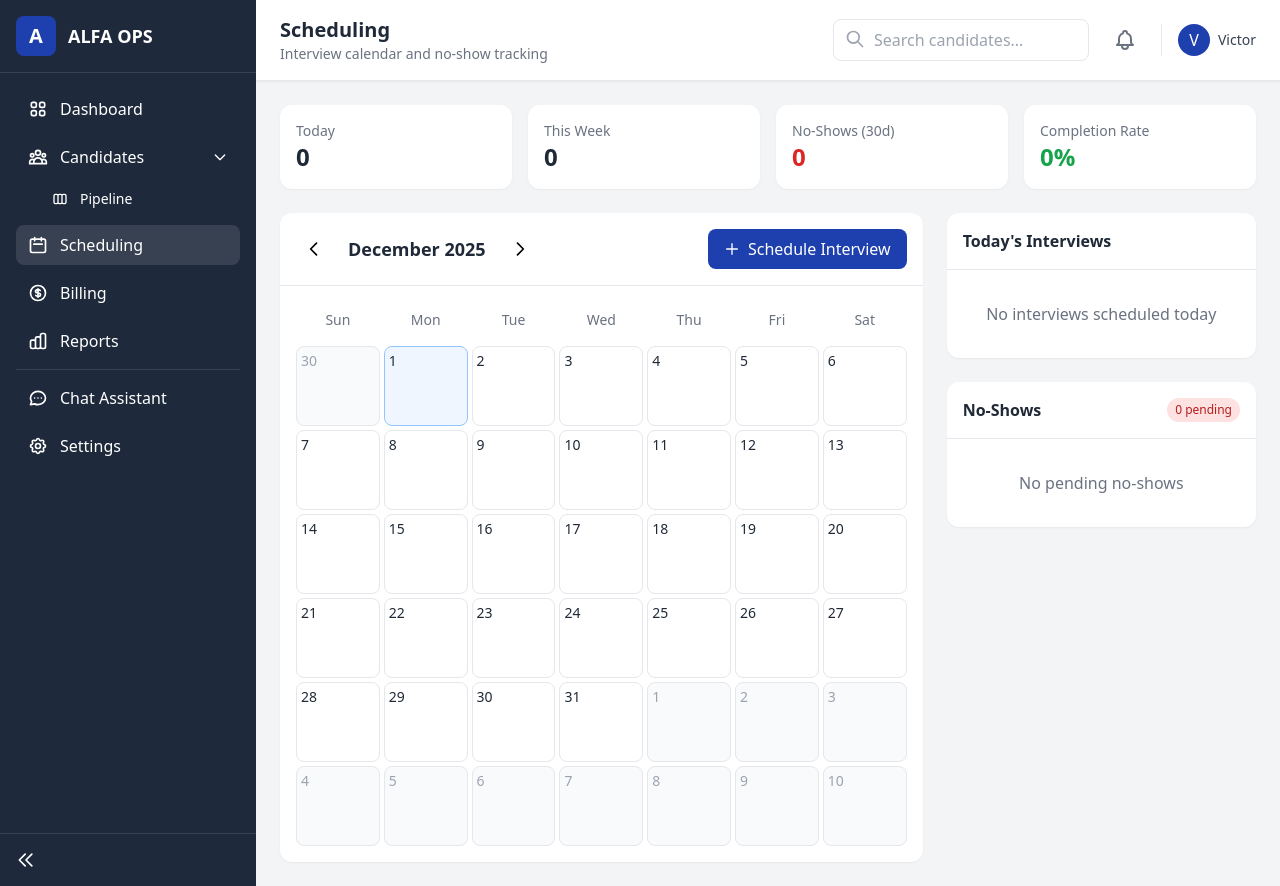
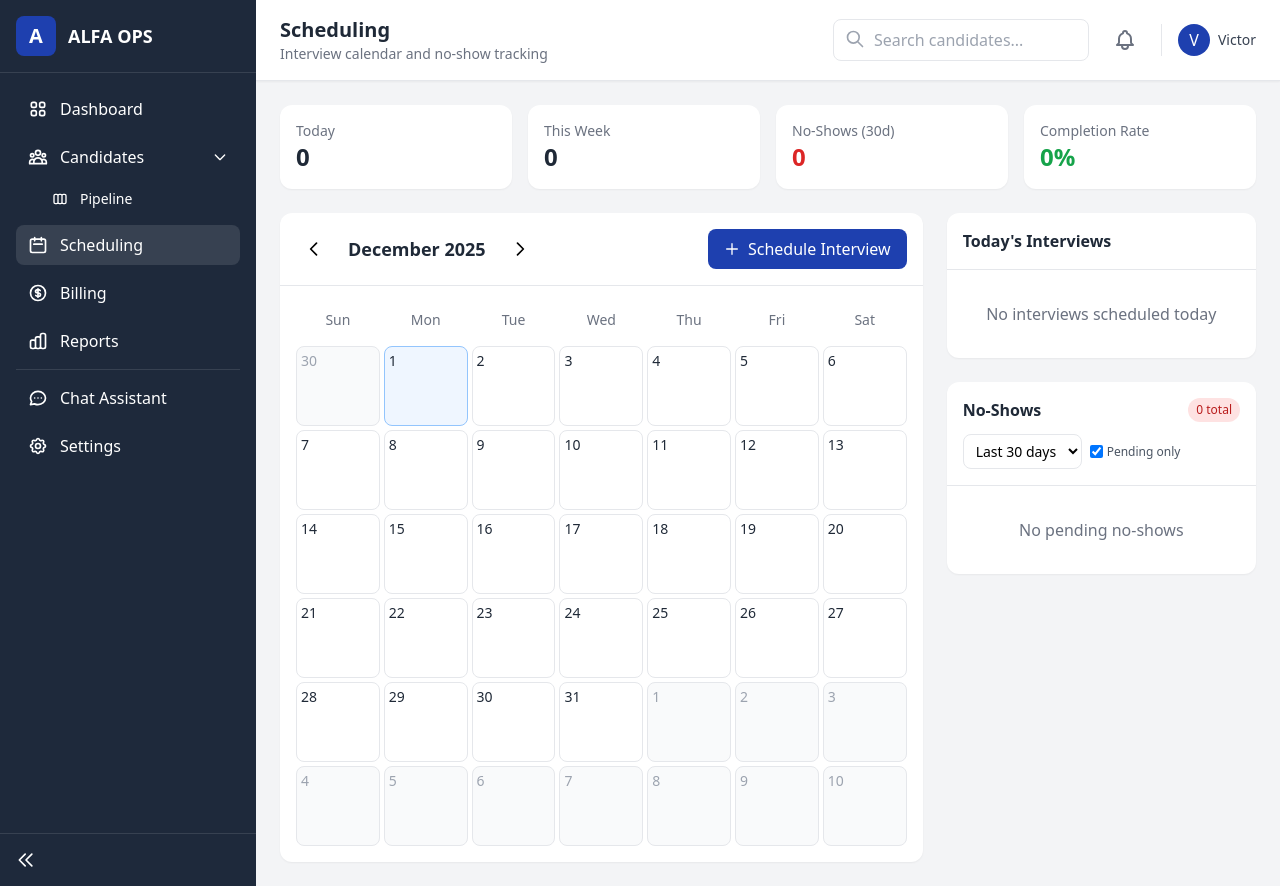
Before and after one commit to vmsantos44/alfa-platform, a FastAPI app: page /scheduling in a window 1280 px wide. Run offline with FastAPI, Linux system fonts and the light colour scheme; data that the repository does not hold is empty; some libraries are stand-ins or nearby versions.

Commit message:
Add filtering and pagination to No-Shows section
- Add days filter (7, 30, 90 days or all time) to /no-shows endpoint
- Add limit/offset pagination parameters
- Create /no-shows/count endpoint for total count
- Add filter dropdown and "Pending only" checkbox to UI
- Add scrollable container (400px max) to prevent infinite scroll
- Add "Load More" button with remaining count
- Default: Last 30 days, pending only, 20 items per page

🤖 Generated with [Claude Code](https://claude.com/claude-code)

Co-Authored-By: Claude <noreply@anthropic.com>

```diff
--- a/app/routes/interviews.py
+++ b/app/routes/interviews.py
@@ -103,18 +103,45 @@ async def get_upcoming_interviews(
 @router.get("/no-shows", response_model=List[InterviewResponse])
 async def get_no_shows(
     pending_followup: bool = Query(True, description="Only show those needing follow-up"),
+    days: Optional[int] = Query(None, description="Filter to last N days (7, 30, 90, or None for all)"),
+    limit: int = Query(50, le=200, description="Max results to return"),
+    offset: int = Query(0, ge=0, description="Offset for pagination"),
     db: AsyncSession = Depends(get_db)
 ):
-    """Get all no-show interviews"""
+    """Get no-show interviews with optional date filtering and pagination"""
     query = select(Interview).where(Interview.is_no_show == True)
 
     if pending_followup:
         query = query.where(Interview.no_show_followup_sent == False)
 
-    query = query.order_by(Interview.scheduled_date.desc())
+    if days is not None:
+        cutoff_date = datetime.utcnow() - timedelta(days=days)
+        query = query.where(Interview.scheduled_date >= cutoff_date)
+
+    query = query.order_by(Interview.scheduled_date.desc()).offset(offset).limit(limit)
 
     result = await db.execute(query)
     return [InterviewResponse.model_validate(i) for i in result.scalars().all()]
+
+
+@router.get("/no-shows/count")
+async def get_no_shows_count(
+    pending_followup: bool = Query(True, description="Only count those needing follow-up"),
+    days: Optional[int] = Query(None, description="Filter to last N days"),
+    db: AsyncSession = Depends(get_db)
+):
+    """Get count of no-show interviews for pagination"""
+    query = select(func.count(Interview.id)).where(Interview.is_no_show == True)
+
+    if pending_followup:
+        query = query.where(Interview.no_show_followup_sent == False)
+
+    if days is not None:
+        cutoff_date = datetime.utcnow() - timedelta(days=days)
+        query = query.where(Interview.scheduled_date >= cutoff_date)
+
+    result = await db.execute(query)
+    return {"count": result.scalar() or 0}
 
 
 @router.get("/{interview_id}", response_model=InterviewResponse)
--- a/templates/scheduling.html
+++ b/templates/scheduling.html
@@ -156,20 +156,46 @@
 
             <!-- No-Shows Needing Follow-up -->
             <div class="bg-white rounded-xl shadow-sm">
-                <div class="p-4 border-b flex items-center justify-between">
-                    <h3 class="font-semibold text-gray-800">No-Shows</h3>
-                    <span class="text-xs bg-red-100 text-red-700 px-2 py-1 rounded-full" x-text="noShows.length + ' pending'"></span>
+                <div class="p-4 border-b">
+                    <div class="flex items-center justify-between mb-3">
+                        <h3 class="font-semibold text-gray-800">No-Shows</h3>
+                        <span class="text-xs bg-red-100 text-red-700 px-2 py-1 rounded-full" x-text="noShowsTotal + ' total'"></span>
+                    </div>
+                    <!-- Filter Dropdown -->
+                    <div class="flex items-center gap-2">
+                        <select
+                            x-model="noShowFilter"
+                            @change="fetchNoShows()"
+                            class="text-sm px-2 py-1.5 border rounded-lg bg-white focus:outline-none focus:ring-2 focus:ring-alfa-blue"
+                        >
+                            <option value="7">Last 7 days</option>
+                            <option value="30">Last 30 days</option>
+                            <option value="90">Last 90 days</option>
+                            <option value="">All time</option>
+                        </select>
+                        <label class="flex items-center gap-1 text-xs text-gray-600">
+                            <input type="checkbox" x-model="noShowPendingOnly" @change="fetchNoShows()" class="rounded">
+                            Pending only
+                        </label>
+                    </div>
                 </div>
                 <div class="p-4">
-                    <div x-show="noShows.length === 0" class="text-center py-4 text-gray-500">
+                    <div x-show="noShowsLoading" class="text-center py-4 text-gray-500">
+                        <svg class="animate-spin h-5 w-5 mx-auto text-gray-400" xmlns="http://www.w3.org/2000/svg" fill="none" viewBox="0 0 24 24">
+                            <circle class="opacity-25" cx="12" cy="12" r="10" stroke="currentColor" stroke-width="4"></circle>
+                            <path class="opacity-75" fill="currentColor" d="M4 12a8 8 0 018-8V0C5.373 0 0 5.373 0 12h4zm2 5.291A7.962 7.962 0 014 12H0c0 3.042 1.135 5.824 3 7.938l3-2.647z"></path>
+                        </svg>
+                    </div>
+                    <div x-show="!noShowsLoading && noShows.length === 0" class="text-center py-4 text-gray-500">
                         No pending no-shows
                     </div>
-                    <div class="space-y-3">
+                    <!-- Scrollable container with max height -->
+                    <div x-show="!noShowsLoading && noShows.length > 0" class="space-y-3 max-h-[400px] overflow-y-auto pr-1">
                         <template x-for="interview in noShows" :key="interview.id">
                             <div class="p-3 bg-red-50 rounded-lg">
                                 <div class="flex items-center justify-between mb-2">
-                                    <p class="font-medium text-gray-800" x-text="interview.candidate_name"></p>
-                                    <span class="text-xs text-red-600" x-text="'#' + interview.no_show_count + ' no-show'"></span>
+                                    <p class="font-medium text-gray-800 truncate" x-text="interview.candidate_name"></p>
+                                    <span class="text-xs text-red-600 whitespace-nowrap ml-2" x-text="'#' + interview.no_show_count + ' no-show'"></span>
                                 </div>
                                 <p class="text-xs text-gray-500 mb-2" x-text="formatDate(interview.scheduled_date)"></p>
                                 <div class="flex gap-2">
@@ -188,6 +214,17 @@
                                 </div>
                             </div>
                         </template>
+                    </div>
+                    <!-- Load More button -->
+                    <div x-show="!noShowsLoading && noShows.length < noShowsTotal" class="mt-3 text-center">
+                        <button
+                            @click="loadMoreNoShows()"
+                            class="text-sm px-4 py-2 text-alfa-blue hover:bg-blue-50 rounded-lg"
+                            :disabled="noShowsLoadingMore"
+                        >
+                            <span x-show="!noShowsLoadingMore">Load More (<span x-text="noShowsTotal - noShows.length"></span> remaining)</span>
+                            <span x-show="noShowsLoadingMore">Loading...</span>
+                        </button>
                     </div>
                 </div>
             </div>
@@ -376,6 +413,12 @@ function schedulingApp() {
         calendarData: {},
         todayInterviews: [],
         noShows: [],
+        noShowsTotal: 0,
+        noShowFilter: '30',  // Default to last 30 days
+        noShowPendingOnly: true,
+        noShowsLoading: false,
+        noShowsLoadingMore: false,
+        noShowsLimit: 20,
         stats: {
             today: 0,
             this_week: 0,
@@ -486,11 +529,52 @@ function schedulingApp() {
         },
 
         async fetchNoShows() {
+            this.noShowsLoading = true;
             try {
-                const response = await fetch('/api/interviews/no-shows?pending_followup=true');
-                this.noShows = await response.json();
+                const params = new URLSearchParams({
+                    pending_followup: this.noShowPendingOnly,
+                    limit: this.noShowsLimit,
+                    offset: 0
+                });
+                if (this.noShowFilter) {
+                    params.append('days', this.noShowFilter);
+                }
+
+                // Fetch both count and data in parallel
+                const [countResponse, dataResponse] = await Promise.all([
+                    fetch(`/api/interviews/no-shows/count?pending_followup=${this.noShowPendingOnly}${this.noShowFilter ? '&days=' + this.noShowFilter : ''}`),
+                    fetch(`/api/interviews/no-shows?${params}`)
+                ]);
+
+                const countData = await countResponse.json();
+                this.noShowsTotal = countData.count;
+                this.noShows = await dataResponse.json();
             } catch (error) {
                 console.error('Failed to fetch no-shows:', error);
+            } finally {
+                this.noShowsLoading = false;
+            }
+        },
+
+        async loadMoreNoShows() {
+            this.noShowsLoadingMore = true;
+            try {
+                const params = new URLSearchParams({
+                    pending_followup: this.noShowPendingOnly,
+                    limit: this.noShowsLimit,
+                    offset: this.noShows.length
+                });
+                if (this.noShowFilter) {
+                    params.append('days', this.noShowFilter);
+                }
+
+                const response = await fetch(`/api/interviews/no-shows?${params}`);
+                const moreNoShows = await response.json();
+                this.noShows = [...this.noShows, ...moreNoShows];
+            } catch (error) {
+                console.error('Failed to load more no-shows:', error);
+            } finally {
+                this.noShowsLoadingMore = false;
             }
         },
 
```
